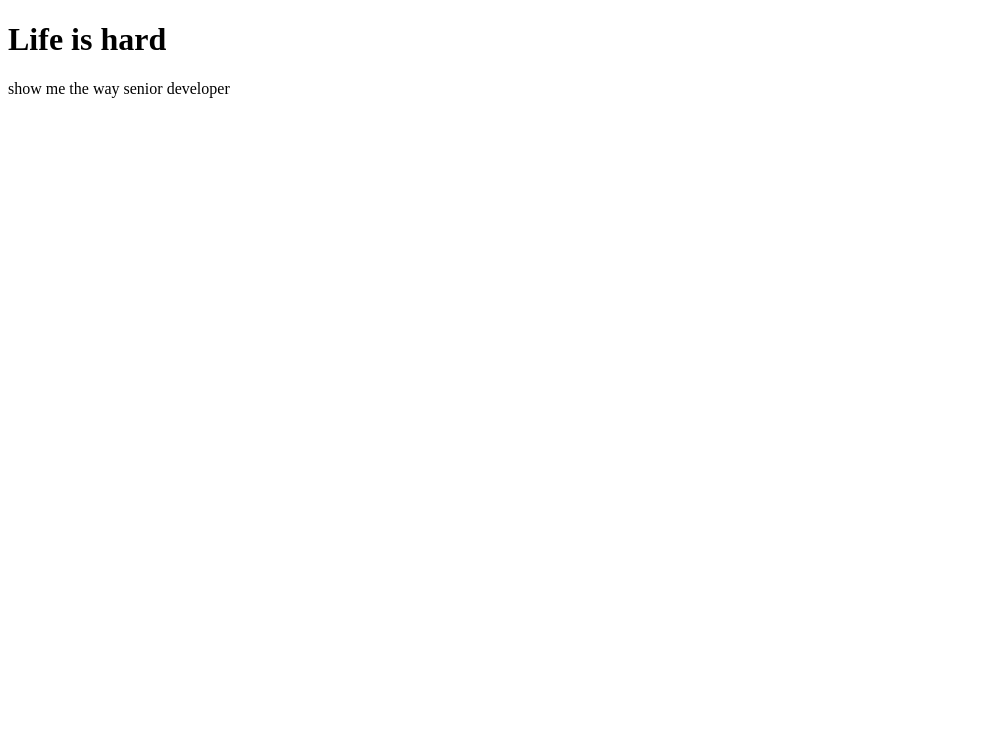
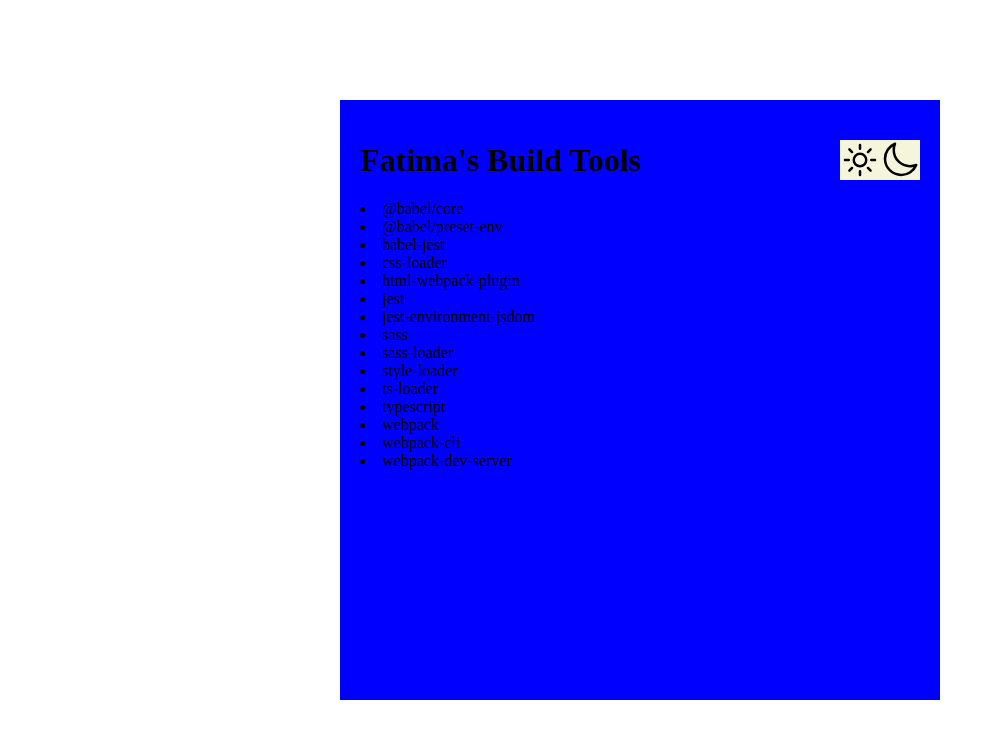
Before and after one commit to Avatar-J/Build-Tool-Showcase, a website built with webpack: page src/index.html in a window 1280 px wide. Shown: the whole page, without its empty margins (0-995 px from the left). Built offline with nearby package versions, Linux system fonts and the light colour scheme.

Commit message:
created a header and main UI components

```diff
--- /dev/null
+++ b/babel.config.js
@@ -0,0 +1,3 @@
+export default {
+  presets: [["@babel/preset-env", { targets: { node: "current" } }]],
+};
--- /dev/null
+++ b/src/_mixins.scss
@@ -0,0 +1,11 @@
+@mixin centerPosition {
+  display: flex;
+  justify-content: center;
+  align-items: center;
+}
+
+@mixin spaceBetween {
+  display: flex;
+  justify-content: space-between;
+  align-items: center;
+}
--- /dev/null
+++ b/src/_variables.scss
@@ -0,0 +1,3 @@
+$primary-color: blue !default;
+$background-color: beige;
+$font-family: helvetica;
--- a/src/index.html
+++ b/src/index.html
@@ -8,7 +8,42 @@
 </head>
 
 <body>
-    <h1>Life is hard</h1>
+
+    <div class="wrapper">
+
+        <header>
+            <h1>Fatima's Build Tools</h1>
+            <div class="icon-container">
+                <svg xmlns="http://www.w3.org/2000/svg" fill="none" viewBox="0 0 24 24" stroke-width="1.5"
+                    stroke="currentColor" class="icon">
+                    <path stroke-linecap="round" stroke-linejoin="round"
+                        d="M12 3v2.25m6.364.386-1.591 1.591M21 12h-2.25m-.386 6.364-1.591-1.591M12 18.75V21m-4.773-4.227-1.591 1.591M5.25 12H3m4.227-4.773L5.636 5.636M15.75 12a3.75 3.75 0 1 1-7.5 0 3.75 3.75 0 0 1 7.5 0Z" />
+                </svg>
+                <svg xmlns="http://www.w3.org/2000/svg" fill="none" viewBox="0 0 24 24" stroke-width="1.5"
+                    stroke="currentColor" class="icon">
+                    <path stroke-linecap="round" stroke-linejoin="round"
+                        d="M21.752 15.002A9.72 9.72 0 0 1 18 15.75c-5.385 0-9.75-4.365-9.75-9.75 0-1.33.266-2.597.748-3.752A9.753 9.753 0 0 0 3 11.25C3 16.635 7.365 21 12.75 21a9.753 9.753 0 0 0 9.002-5.998Z" />
+                </svg>
+            </div>
+
+        </header>
+
+        <main id="mainContainer">
+
+
+
+
+        </main>
+
+        <footer>
+
+        </footer>
+
+    </div>
+
+
+
+
 </body>
 
 </html>
--- a/src/index.ts
+++ b/src/index.ts
@@ -1,7 +1,25 @@
-const fname: string = "jummai";
+import "./style.scss";
+import * as packageJson from "../package.json";
 
-console.log(`Hi! I am Jummai ${fname}`);
+const mainContainer = document.getElementById("mainContainer");
 
-const para = document.createElement("p");
-para.innerHTML = "show me the way senior developer";
-document.body.appendChild(para);
+console.log(packageJson.devDependencies);
+
+function createListElement(data: string, element: HTMLElement) {
+  const list = document.createElement("li");
+  list.textContent = data;
+
+  if (list) {
+    element.appendChild(list);
+  }
+}
+
+function displayTools(data: { [key: string]: string }, element: HTMLElement) {
+  const toolName = Object.keys(data);
+
+  toolName.forEach((tool) => {
+    createListElement(tool, element);
+  });
+}
+
+displayTools(packageJson.devDependencies, mainContainer as HTMLElement);
--- /dev/null
+++ b/src/style.scss
@@ -0,0 +1,38 @@
+@use "variables";
+@use "mixins";
+
+* {
+  margin: 0;
+  padding: 0;
+  box-sizing: border-box;
+}
+
+body {
+  @include mixins.centerPosition;
+  min-height: 100vh;
+}
+
+.wrapper {
+  min-height: 600px;
+  width: 600px;
+  padding: 20px;
+  background-color: variables.$primary-color;
+}
+
+header {
+  @include mixins.spaceBetween;
+  width: 100%;
+  min-height: 80px;
+}
+
+.icon-container {
+  @include mixins.centerPosition;
+  //   width: 80px;
+  height: 100%;
+  background-color: variables.$background-color;
+}
+
+.icon {
+  width: 40px;
+  min-height: 40px;
+}
--- a/webpack.common.js
+++ b/webpack.common.js
@@ -11,8 +11,8 @@
         exclude: /node_modules/,
       },
       {
-        test: /\.scss$/,
-        use: "css-loader",
+        test: /\.scss$/i,
+        use: ["style-loader", "css-loader", "sass-loader"],
       },
     ],
   },
```
Also changed, not shown: jest.config.ts (added, +19 -0 lines), package.json (+13 -5 lines), tsconfig.json (+7 -1 lines), 1 other file.
